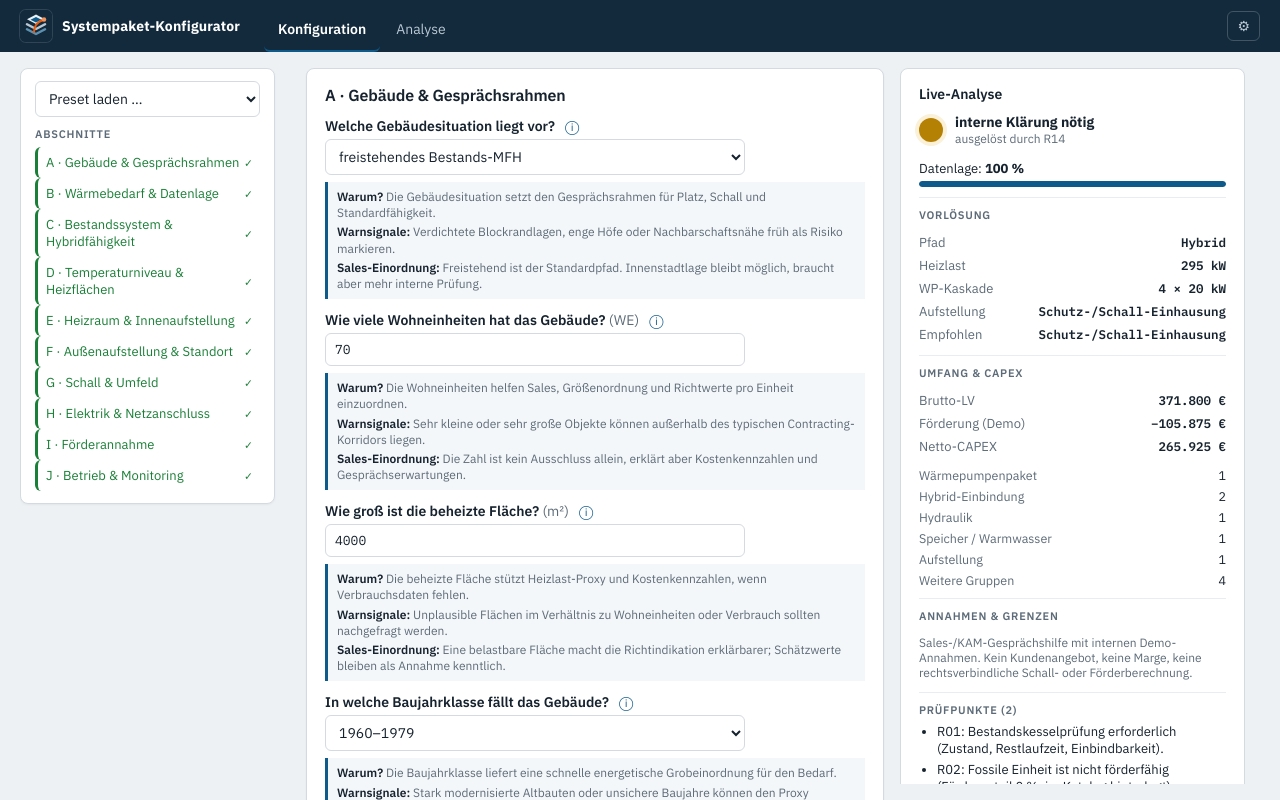
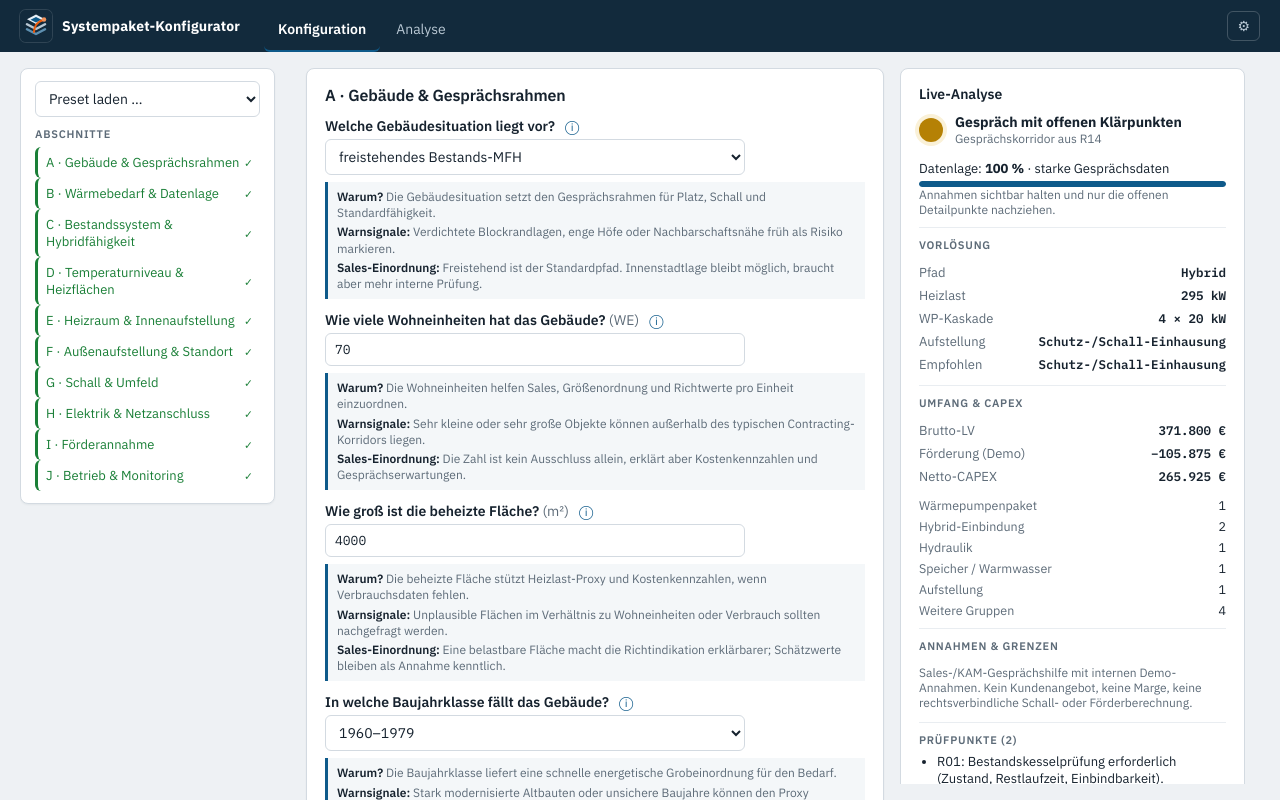
Before and after one commit to johakunath/SysKon, a React (Vite) app: page / in a window 1280 px wide. Shown: the top 800 px of the page. Built offline with nearby package versions, Linux system fonts and the light colour scheme.

Commit message:
Complete SK-42 demo flow semantics

```diff
--- a/src/logic/engine.js
+++ b/src/logic/engine.js
@@ -22,6 +22,34 @@ export const STATUS_LABEL = {
   gelb: 'interne Klärung nötig',
   orange: 'Fachprüfung nötig',
   rot: 'nicht standardfähig',
+}
+
+export const STATUS_KORRIDOR = {
+  gruen: {
+    titel: 'Gesprächsfähige Richtindikation',
+    bedeutung: 'Der Fall wirkt im Demo-Korridor plausibel; Annahmen und Prüfpunkte bleiben intern sichtbar.',
+    aktion: 'Mit Annahmen weiterarbeiten und die nächsten Standort- und Verbrauchsdaten gezielt schärfen.',
+  },
+  gelb: {
+    titel: 'Gespräch mit offenen Klärpunkten',
+    bedeutung: 'Der Fall bleibt besprechbar, braucht aber interne Klärung oder bessere Daten vor externer Nutzung.',
+    aktion: 'Offene Pflichtdaten und Regelhinweise priorisieren, bevor Umfang oder CAPEX weitergegeben werden.',
+  },
+  orange: {
+    titel: 'Nur mit Fachprüfung weiterführen',
+    bedeutung: 'Mindestens ein Thema liegt außerhalb des einfachen Standardkorridors.',
+    aktion: 'Fachprüfung einplanen und keine belastbare Richtindikation nach außen verwenden.',
+  },
+  rot: {
+    titel: 'Kein Standardfit im MVP',
+    bedeutung: 'Der aktuelle MVP-Standardpfad passt nicht; das ist kein Angebots- oder Umsetzungsurteil.',
+    aktion: 'Sonderfall markieren, Alternativpfad prüfen oder den Fall zurückstellen.',
+  },
+  unbekannt: {
+    titel: 'Noch kein Gesprächskorridor',
+    bedeutung: 'Es fehlen Pflichtdaten, bevor die Demo sinnvoll eingeordnet werden kann.',
+    aktion: 'Konfiguration vervollständigen und anschließend erneut einordnen.',
+  },
 }
 
 const schlechter = (a, b) =>
@@ -85,6 +113,37 @@ function kriteriumText(b) {
   const wert = Array.isArray(b.wert) ? b.wert.join('/') : String(b.wert)
   const op = { '=': '=', '!=': '≠', '<=': '≤', '>=': '≥', '<': '<', '>': '>', in: '∈', nicht_in: '∉' }[b.op] ?? b.op
   return `${label} ${op} ${wert}`
+}
+
+function datenlageEinordnung(dq, fehlendeDaten, schwelle) {
+  const stufe = dq >= 80 ? 'stark' : dq >= schwelle ? 'arbeitsfaehig' : 'duenn'
+  const texte = {
+    stark: {
+      titel: 'starke Gesprächsdaten',
+      bedeutung: 'Die wichtigsten sichtbaren Pflichtdaten sind weitgehend vorhanden.',
+      aktion: 'Annahmen sichtbar halten und nur die offenen Detailpunkte nachziehen.',
+    },
+    arbeitsfaehig: {
+      titel: 'arbeitsfähige Datenlage',
+      bedeutung: 'Die Demo ist als interne Orientierung nutzbar, enthält aber noch Annahmen.',
+      aktion: 'Die nächsten fehlenden Pflichtdaten vor externer Nutzung klären.',
+    },
+    duenn: {
+      titel: 'dünne Datenlage',
+      bedeutung: 'Der Prozentwert ist ein Sammelhinweis für fehlende Gesprächsdaten, kein Freigabekriterium.',
+      aktion: 'Erst die wichtigsten fehlenden Daten einsammeln; die Richtindikation nur als Gesprächsnotiz nutzen.',
+    },
+  }[stufe]
+
+  return {
+    prozent: dq,
+    stufe,
+    ...texte,
+    fehlendeFokusDaten: fehlendeDaten
+      .slice()
+      .sort((a, b) => b.dq - a.dq)
+      .slice(0, 5),
+  }
 }
 
 export function berechne(eingaben, opts = {}) {
@@ -228,15 +287,18 @@ export function berechne(eingaben, opts = {}) {
 
   const fehlendeDaten = sichtbareFragen(eingaben, annahmen)
     .filter(f => f.dq > 0 && !beantwortet(eingaben[f.id]))
-    .map(f => ({ sektion: f.sektion, label: f.label }))
+    .map(f => ({ id: f.id, sektion: f.sektion, label: f.label, dq: f.dq }))
+  const datenlage = datenlageEinordnung(dq, fehlendeDaten, annahmen.dq_schwelle)
+  const statusKorridor = STATUS_KORRIDOR[status] ?? STATUS_KORRIDOR.unbekannt
 
   return {
     derived, dq, status, statusLabel: STATUS_LABEL[status], statusQuellen,
+    statusKorridor, datenlage,
     warnungen, gefeuert, konflikte,
     required: [...required],
     excluded: Object.fromEntries(Object.entries(excluded).map(([k, v]) => [k, [...v]])),
     lv: { positionen: lvPositionen, zwischensumme, contingency, brutto, foerderfaehig, foerderung, netto },
     opex: { positionen: opexPositionen, summe_pa: opexSumme },
-    energie, kennzahlen, peScore, gruenKriterien, fehlendeDaten,
+    energie, kennzahlen, peScore, gruenKriterien, standardKriterien: gruenKriterien, fehlendeDaten,
   }
 }
--- a/src/screens/Ergebnis.jsx
+++ b/src/screens/Ergebnis.jsx
@@ -27,14 +27,6 @@ function exportLvCsv(lv, annahmen) {
   a.download = 'analyse-richt-lv.csv'
   a.click()
   URL.revokeObjectURL(url)
-}
-
-const NAECHSTE_AKTION = {
-  gruen: 'Analyse plausibel: intern mit Annahmen und Prüfpunkten weiterbearbeiten',
-  gelb: 'Interne Prüfpunkte klären und Annahmen vor der nächsten Runde schärfen',
-  orange: 'Fachprüfung einplanen, bevor Umfang oder Kosten kommuniziert werden',
-  rot: 'Nicht als Standardfall behandeln; separaten Lösungsweg prüfen',
-  unbekannt: 'Pflichtfragen ergänzen, damit die Analyse belastbarer wird',
 }
 
 const LIMITS = [
@@ -71,10 +63,10 @@ export default function Ergebnis({ eingaben, annahmen, ergebnis }) {
       <div className={`summary-strip status-${ergebnis.status ?? 'unbekannt'} no-print`}>
         <span className={`ampel gross ${ergebnis.status ?? 'unbekannt'}`} />
         <div className="summary-mitte">
-          <strong>Analyse: {STATUS_LABEL[ergebnis.status]}</strong>
+          <strong>Gesprächskorridor: {ergebnis.statusKorridor?.titel ?? STATUS_LABEL[ergebnis.status]}</strong>
           <span className="summary-detail">{d.wp_module} × {annahmen.wp_modul_kw} kW · CAPEX-Indikation netto {euro(lv.netto)}</span>
         </div>
-        <div className="summary-aktion">{NAECHSTE_AKTION[ergebnis.status ?? 'unbekannt']}</div>
+        <div className="summary-aktion">{ergebnis.statusKorridor?.aktion}</div>
       </div>
 
       <div className="tabs-sekundaer no-print">
@@ -109,11 +101,12 @@ export default function Ergebnis({ eingaben, annahmen, ergebnis }) {
                       {d.aufstellung_abweichung.kosten_delta > 0 ? ` (${euro(d.aufstellung_abweichung.kosten_delta)} mehr Zusatz-CAPEX).` : '.'}
                     </td></tr>
                   ) : null}
-                  <tr><td>Analyse-Status</td><td>
+                  <tr><td>Gesprächskorridor</td><td>
                     <span className={`ampel klein ${ergebnis.status ?? 'unbekannt'}`} />
-                    <strong> {STATUS_LABEL[ergebnis.status]}</strong>
+                    <strong> {ergebnis.statusKorridor?.titel ?? STATUS_LABEL[ergebnis.status]}</strong>
+                    <div className="hinweis">{ergebnis.statusKorridor?.bedeutung}</div>
                   </td></tr>
-                  <tr><td>Datenlage</td><td>{ergebnis.dq} % · interne Orientierung, kein Freigabekriterium</td></tr>
+                  <tr><td>Datenlage</td><td>{ergebnis.dq} % · {ergebnis.datenlage?.titel}<div className="hinweis">{ergebnis.datenlage?.aktion}</div></td></tr>
                   <tr><td>Prüfaufwand</td><td>Score {ergebnis.peScore} von 5 · keine LV-Kostenposition</td></tr>
                 </tbody>
               </table>
@@ -121,17 +114,29 @@ export default function Ergebnis({ eingaben, annahmen, ergebnis }) {
           </div>
 
           <div className="karte">
-            <h3>Warum diese Vorlösung passt</h3>
+            <h3>Warum dieser Korridor entsteht</h3>
             <ul className="kriterien">
-              {ergebnis.gruenKriterien.map((k, i) => (
+              {ergebnis.standardKriterien.map((k, i) => (
                 <li key={i} className={k.erfuellt ? 'ok' : 'fehlt'}>{k.erfuellt ? '✓' : '×'} {k.text}</li>
               ))}
             </ul>
             <div className="status-hierarchie">
-              <div><span className="sh-label">Analyse-Status</span><span className={`ampel klein ${ergebnis.status ?? 'unbekannt'}`} /> <strong>{STATUS_LABEL[ergebnis.status]}</strong></div>
+              <div><span className="sh-label">Korridor</span><span className={`ampel klein ${ergebnis.status ?? 'unbekannt'}`} /> <strong>{ergebnis.statusKorridor?.titel ?? STATUS_LABEL[ergebnis.status]}</strong></div>
               {blocker.length > 0 && <div><span className="sh-label">Blocker</span><span className="sh-wert">{blocker.length} Prüfpunkte</span></div>}
               {hinweise.length > 0 && <div><span className="sh-label">Hinweise</span><span className="sh-wert">{hinweise.length} Hinweise</span></div>}
             </div>
+          </div>
+
+          <div className="karte">
+            <h3>Datenlage als Sales-Check</h3>
+            <p className="hinweis">{ergebnis.datenlage?.bedeutung}</p>
+            {ergebnis.datenlage?.fehlendeFokusDaten?.length > 0 ? (
+              <ul className="checkliste">
+                {ergebnis.datenlage.fehlendeFokusDaten.map(f => (
+                  <li key={f.id}><strong>{f.sektion}</strong>: {f.label}</li>
+                ))}
+              </ul>
+            ) : <p className="okbox">Keine gewichteten Pflichtdaten offen.</p>}
           </div>
 
           <div className="karte">
--- a/src/screens/Handover.jsx
+++ b/src/screens/Handover.jsx
@@ -48,7 +48,7 @@ export default function Handover({ ergebnis }) {
         </div>
         <p>
           <span className={`ampel klein ${ergebnis.status ?? 'unbekannt'}`} />
-          <strong> Status: {STATUS_LABEL[ergebnis.status]}</strong> · Datenqualität {ergebnis.dq} % ·
+          <strong> Gesprächskorridor: {ergebnis.statusKorridor?.titel ?? STATUS_LABEL[ergebnis.status]}</strong> · Datenlage {ergebnis.dq} % ·
           Interner Prüfaufwand: {ergebnis.peScore}/5 (keine LV-Kostenposition) ·
           Netto-LV {euro(ergebnis.lv.netto)} (Demo)
         </p>
--- a/src/screens/Konfiguration.jsx
+++ b/src/screens/Konfiguration.jsx
@@ -209,16 +209,17 @@ export default function Konfiguration({ eingaben, setEingaben, annahmen, ergebni
           <div className="status-zeile">
             <span className={`ampel gross ${ergebnis.status ?? 'unbekannt'}`} />
             <div>
-              <strong>{STATUS_LABEL[ergebnis.status]}</strong>
+              <strong>{ergebnis.statusKorridor?.titel ?? STATUS_LABEL[ergebnis.status]}</strong>
               <div className="hinweis">{ergebnis.statusQuellen.length
-                ? `ausgelöst durch ${[...new Set(ergebnis.statusQuellen.filter(q => q.wert === ergebnis.status).map(q => q.regelId))].join(', ')}`
-                : 'keine Regel verschlechtert den Status'}</div>
+                ? `Gesprächskorridor aus ${[...new Set(ergebnis.statusQuellen.filter(q => q.wert === ergebnis.status).map(q => q.regelId))].join(', ')}`
+                : 'keine Regel verschlechtert den Gesprächskorridor'}</div>
             </div>
           </div>
 
           <div className="dq">
-            <div className="dq-label">Datenlage: <strong>{ergebnis.dq} %</strong>{ergebnis.dq < annahmen.dq_schwelle ? ' – Annahmen schärfen' : ''}</div>
+            <div className="dq-label">Datenlage: <strong>{ergebnis.dq} %</strong> · {ergebnis.datenlage?.titel}</div>
             <div className="dq-balken"><div style={{ width: `${ergebnis.dq}%` }} /></div>
+            <div className="hinweis">{ergebnis.datenlage?.aktion}</div>
           </div>
 
           <div className="preview-block">
@@ -252,6 +253,11 @@ export default function Konfiguration({ eingaben, setEingaben, annahmen, ergebni
           <div className="preview-block">
             <h4>Annahmen & Grenzen</h4>
             <p className="hinweis">Sales-/KAM-Gesprächshilfe mit internen Demo-Annahmen. Kein Kundenangebot, keine Marge, keine rechtsverbindliche Schall- oder Förderberechnung.</p>
+            {ergebnis.datenlage?.fehlendeFokusDaten?.length > 0 ? (
+              <ul className="preview-scope">
+                {ergebnis.datenlage.fehlendeFokusDaten.slice(0, 3).map(f => <li key={f.id}>{f.sektion}: {f.label}</li>)}
+              </ul>
+            ) : null}
           </div>
 
           {wichtigsteHinweise.length > 0 && (
```
Also changed, not shown: 4 other files (tests, documents, lock files or other folders).
